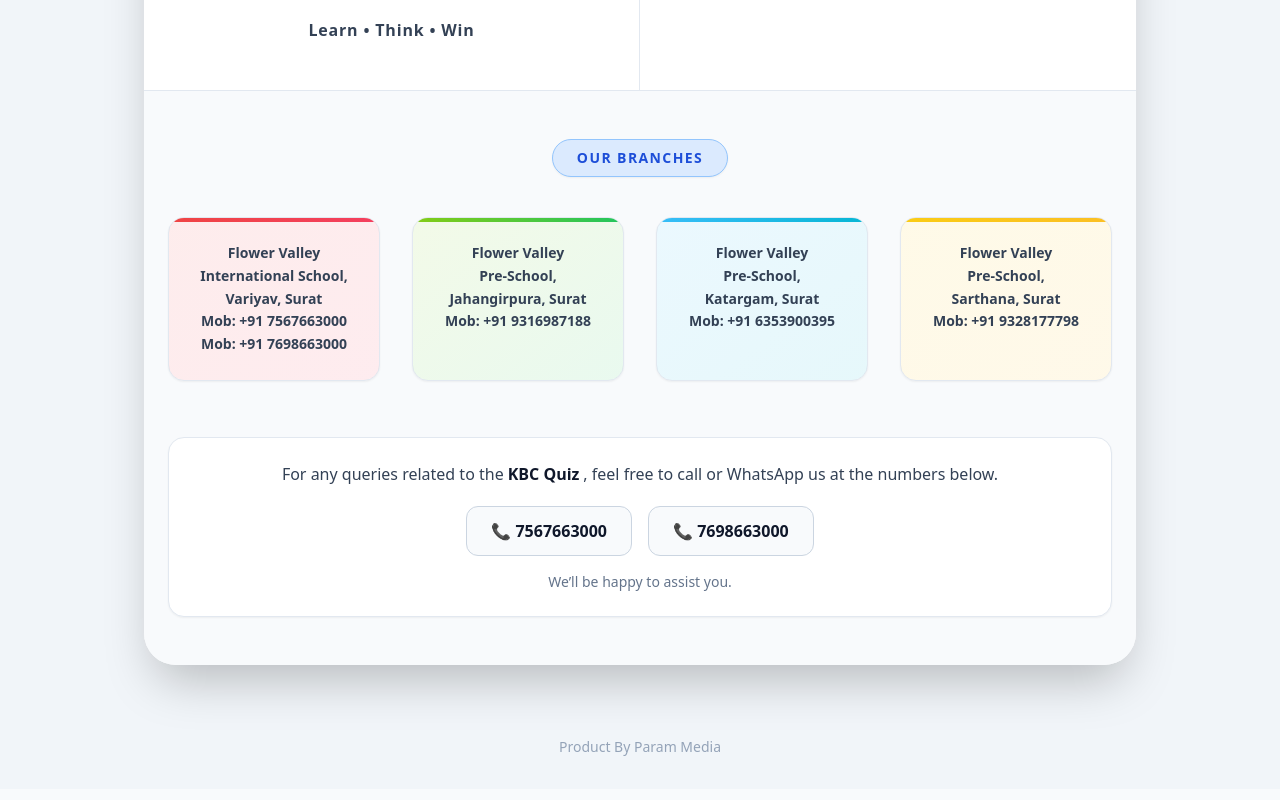
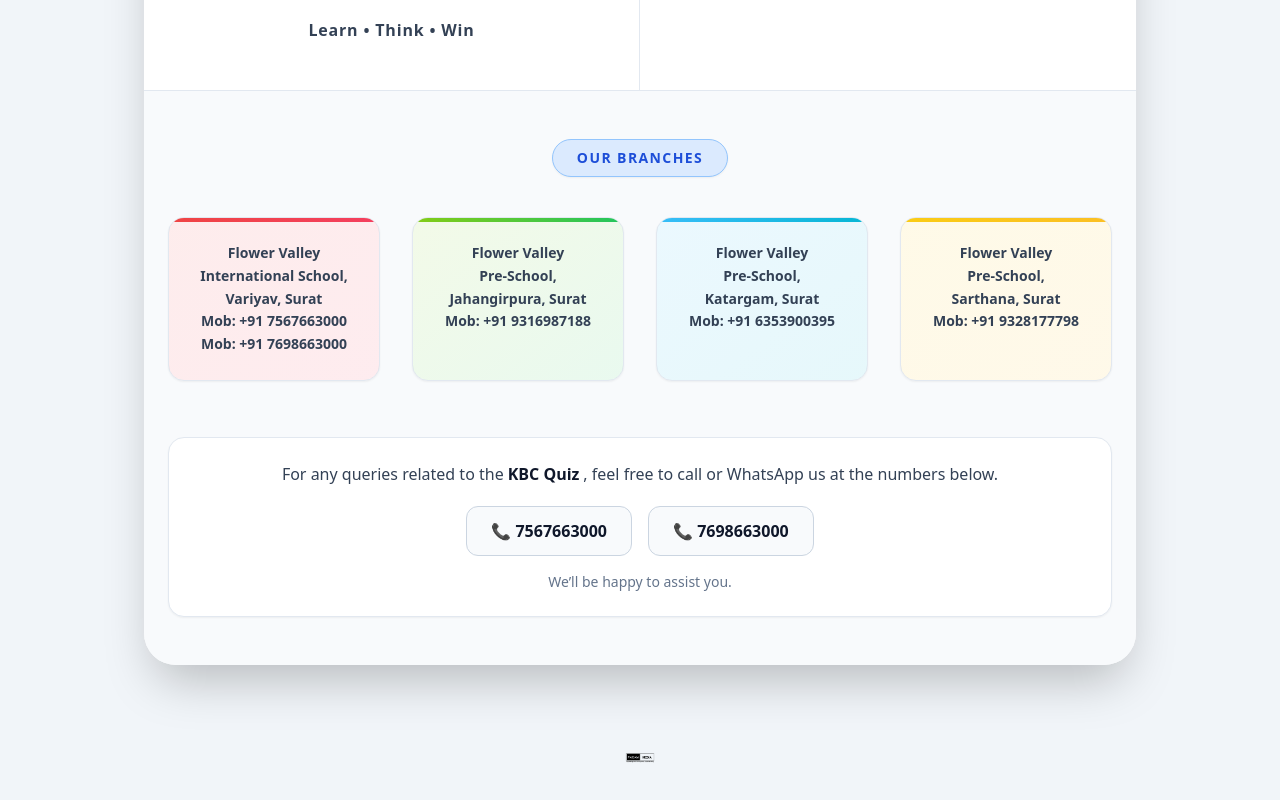
Before and after one commit to param-media-dev/fvis-online-kbc, a React (Vite) app: page / in a window 1280 px wide. Shown: the part 1256-2056 px from the top of the page. Built offline with nearby package versions, Linux system fonts and the light colour scheme; no server answers.

Commit message:
Live Main

```diff
--- a/App.tsx
+++ b/App.tsx
@@ -162,11 +162,21 @@
 
         </div>
       </main>
-
-      {/* ================= FOOTER ================= */}
-      <footer className="w-full text-center py-8 text-slate-400 text-sm">
-        <p>Product By Param Media</p>
-      </footer>
+{/* ================= FOOTER ================= */}
+<footer className="w-full text-center py-8 text-slate-400 text-sm">
+  <a
+    href="https://in.linkedin.com/in/param-parmar"
+    target="_blank"
+    rel="noopener noreferrer"
+    className="inline-block"
+  >
+    <img
+      src="/param-media-logo.png"
+      alt="Param Media"
+      className="h-10 mx-auto"
+    />
+  </a>
+</footer>
 
     </div>
   );
```
